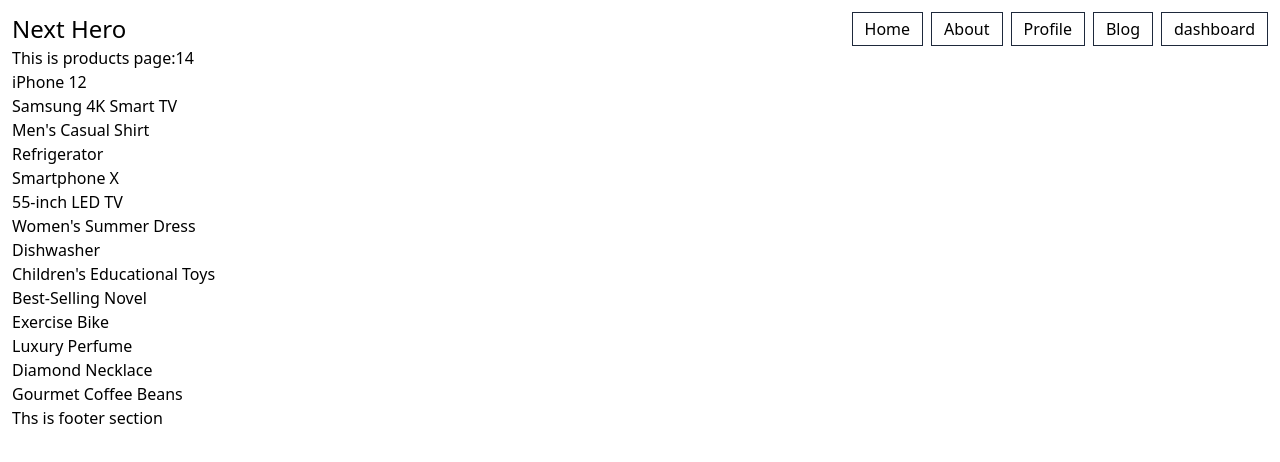
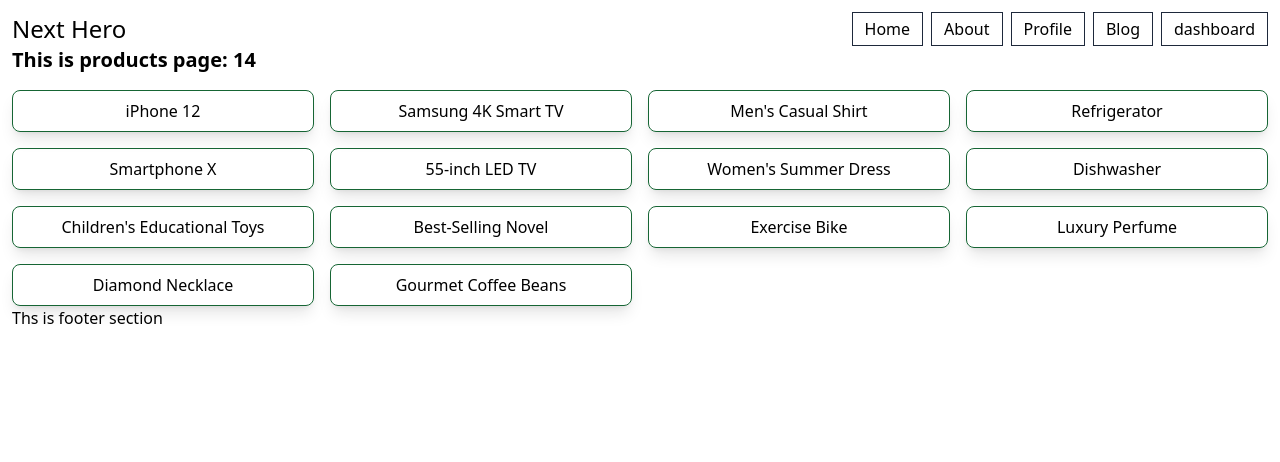
Before and after one commit to reshad21/first-rexttjs-app, a Next.js app: page /products in a window 1280 px wide. Shown: the top 462 px of the page. Built offline with nearby package versions, Linux system fonts and the light colour scheme; data requests are answered from the project's data file.

Commit message:
add some style

```diff
--- a/src/app/(with-layout)/page.js
+++ b/src/app/(with-layout)/page.js
@@ -3,7 +3,6 @@ import Categories from "../components/Homepage/Categories";
 const HomePage = () => {
   return (
     <div className="">
-      <h1>Home Pages</h1>
       <Categories />
     </div>
   )
--- a/src/app/(with-layout)/products/[id]/page.js
+++ b/src/app/(with-layout)/products/[id]/page.js
@@ -4,9 +4,8 @@ const page = async ({ params }) => {
     // console.log(params.id);
     const product = await getSingleProduct(params.id);
     return (
-        <div>
-            <h1>Single product information</h1>
-            <h2>Product Name: {product.title}</h2>
+        <div className="my-3 border border-green-800 block rounded-lg shadow-lg p-3">
+            <h2 className="font-bold">Product Name: {product.title}</h2>
             <p>price: {product.price}</p>
             <p>Features:
                 {product.features.map((feature, index) => (
--- a/src/app/(with-layout)/products/page.js
+++ b/src/app/(with-layout)/products/page.js
@@ -4,10 +4,12 @@ const productsPage = async ({ searchParams }) => {
     const products = await getAllproducts((searchParams.categoryId));
     return (
         <div>
-            <p>This is products page:{products.length}</p>
-            {products.map((product) => (
-                <SingleProduct key={product.id} product={product}/>
-            ))}
+            <p className="text-xl font-bold mb-4">This is products page: {products.length}</p>
+            <div className="grid grid-cols-4 gap-4">
+                {products.map((product) => (
+                    <SingleProduct key={product.id} product={product} />
+                ))}
+            </div>
         </div>
     );
 };
--- a/src/app/components/Homepage/Categories.jsx
+++ b/src/app/components/Homepage/Categories.jsx
@@ -13,12 +13,14 @@ const Categories = async () => {
     const categories = await getAllCategories();
     return (
         <div>
-            <h1>THis is category:{categories?.length}</h1>
-            {
-                categories.map((category) => (
-                    <SingleCategory key={category.id} category={category} />
-                ))
-            }
+            <h1 className="mb-4 text-xl font-bold">Categories:{categories?.length}</h1>
+            <div className="grid grid-cols-1 md:grid-cols-3 lg:grid-cols-5 gap-4 mb-3">
+                {
+                    categories.map((category) => (
+                        <SingleCategory key={category.id} category={category} />
+                    ))
+                }
+            </div>
         </div>
     );
 };
--- a/src/app/components/Homepage/SingleCategory.jsx
+++ b/src/app/components/Homepage/SingleCategory.jsx
@@ -4,7 +4,7 @@ const SingleCategory = ({ category }) => {
     const { name, id, image_url } = category;
     return (
         <div>
-            <Link href={`/products?categoryId=${id}`}>{name}</Link>
+            <Link href={`/products?categoryId=${id}`} className="border rounded-lg border-green-600 px-4 py-2 shadow-xl block">{name}</Link>
         </div>
     );
 };
--- a/src/app/components/SingleProduct.jsx
+++ b/src/app/components/SingleProduct.jsx
@@ -4,7 +4,7 @@ const SingleProduct = ({ product }) => {
     const { title, id, price, features } = product;
     return (
         <div>
-            <Link href={`/products/${id}`}>{title}</Link>
+            <Link href={`/products/${id}`} className="border border-green-800 rounded-lg shadow-lg py-2 block text-center">{title}</Link>
         </div>
     );
 };
--- a/src/app/utils/getAllCategories.js
+++ b/src/app/utils/getAllCategories.js
@@ -1,7 +1,7 @@
 
 const getAllCategories = async () => {
     const res = await fetch("http://localhost:5000/categories", {
-        cache: "force-cache"
+        next: { revalidate: 5 }
     });
     const data = await res.json();
     return data;
```
